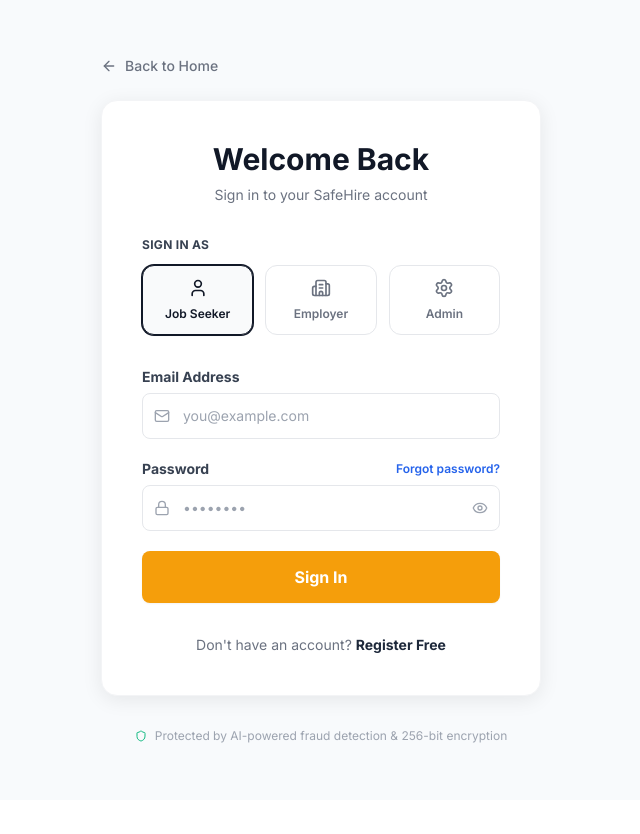
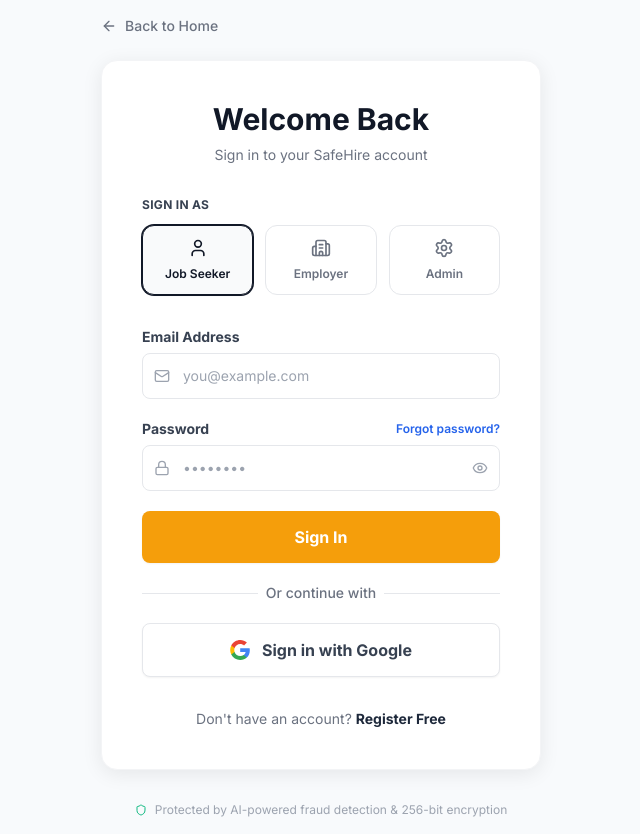
Before and after one commit to Jeganvishnu/Safehire, a React (Vite) app: page / in a window 1280 px wide. Both pictures are taken after a click on the button "Login / Register". Shown: the whole page, without its empty margins (319-959 px from the left). Before the commit the page ends 800 px from the top, so only its background shows below. Built offline with nearby package versions, Linux system fonts and the light colour scheme; no server answers; the database is empty.

Commit message:
Add sign in and sign up with Google authentication

```diff
--- a/components/LoginPage.tsx
+++ b/components/LoginPage.tsx
@@ -3,7 +3,9 @@ import { Shield, Lock, Mail, ArrowLeft, User, Loader2, AlertCircle, CheckCircle,
 import {
   signInWithEmailAndPassword,
   createUserWithEmailAndPassword,
-  updateProfile
+  updateProfile,
+  GoogleAuthProvider,
+  signInWithPopup
 } from 'firebase/auth';
 import { doc, setDoc, getDoc } from 'firebase/firestore';
 import { auth, db } from '../firebaseConfig';
@@ -115,6 +117,55 @@ const LoginPage: React.FC<LoginPageProps> = ({ onNavigate, onLoginSuccess }) =>
         setError("Email/Password authentication is not enabled for this project.");
       } else {
         setError(err.message || "An unexpected authentication error occurred.");
+      }
+    } finally {
+      setIsLoading(false);
+    }
+  };
+
+  const handleGoogleAuth = async () => {
+    setIsLoading(true);
+    setError(null);
+    try {
+      const provider = new GoogleAuthProvider();
+      const userCredential = await signInWithPopup(auth, provider);
+      const user = userCredential.user;
+
+      const userDocRef = doc(db, "users", user.uid);
+      const userDoc = await getDoc(userDocRef);
+
+      let actualRole: UserRole = activeRole;
+
+      if (userDoc.exists()) {
+        const userData = userDoc.data();
+        if (userData.isBanned) {
+          await auth.signOut();
+          throw new Error("This account has been banned due to policy violations.");
+        }
+        actualRole = userData.role as UserRole;
+      } else {
+        // Sign up with Google, save role
+        await setDoc(userDocRef, {
+          uid: user.uid,
+          email: user.email,
+          displayName: user.displayName || user.email?.split('@')[0],
+          createdAt: new Date().toISOString(),
+          role: activeRole,
+          photoURL: user.photoURL
+        });
+      }
+
+      setSuccessMessage(`${authMode === 'login' ? 'Login' : 'Signup'} successful! Redirecting...`);
+      setTimeout(() => {
+        onLoginSuccess(actualRole);
+      }, 800);
+
+    } catch (err: any) {
+      console.error("Google Auth Error:", err);
+      if (err.code === 'auth/popup-closed-by-user') {
+        setError("Google sign-in was cancelled.");
+      } else {
+        setError(err.message || "An unexpected error occurred during Google Sign-in.");
       }
     } finally {
       setIsLoading(false);
@@ -283,6 +334,32 @@ const LoginPage: React.FC<LoginPageProps> = ({ onNavigate, onLoginSuccess }) =>
           >
             {isLoading ? <Loader2 className="animate-spin h-5 w-5" /> : (authMode === 'login' ? 'Sign In' : 'Create Account')}
           </button>
+
+          {/* Social Login Separator */}
+          <div className="relative my-6">
+            <div className="absolute inset-0 flex items-center">
+              <div className="w-full border-t border-gray-200"></div>
+            </div>
+            <div className="relative flex justify-center text-sm">
+              <span className="px-2 bg-white text-gray-500 font-medium">Or continue with</span>
+            </div>
+          </div>
+
+          {/* Google Button */}
+          <button
+            type="button"
+            onClick={handleGoogleAuth}
+            disabled={isLoading}
+            className="w-full bg-white hover:bg-gray-50 border border-gray-200 text-gray-700 font-bold py-3.5 rounded-lg transition-colors shadow-sm flex items-center justify-center gap-3"
+          >
+            <svg width="20" height="20" viewBox="0 0 24 24" fill="none" xmlns="http://www.w3.org/2000/svg">
+              <path d="M23.766 12.2764C23.766 11.4607 23.6999 10.6406 23.5588 9.83807H12.24V14.4591H18.7217C18.4528 15.9494 17.5885 17.2678 16.323 18.1056V21.1039H20.19C22.4608 19.0139 23.766 15.9274 23.766 12.2764Z" fill="#4285F4" />
+              <path d="M12.2401 24.0008C15.4766 24.0008 18.2059 22.9382 20.1945 21.1039L16.3276 18.1055C15.2517 18.8375 13.8627 19.252 12.2445 19.252C9.11388 19.252 6.45946 17.1399 5.50705 14.3003H1.5166V17.3912C3.55371 21.4434 7.7029 24.0008 12.2401 24.0008Z" fill="#34A853" />
+              <path d="M5.50253 14.3003C5.00317 12.8099 5.00317 11.1961 5.50253 9.70575V6.61481H1.51649C-0.18551 10.0056 -0.18551 14.0004 1.51649 17.3912L5.50253 14.3003Z" fill="#FBBC04" />
+              <path d="M12.2401 4.74966C13.9509 4.7232 15.6044 5.36697 16.8434 6.54867L20.2695 3.12262C18.1001 1.0855 15.2208 -0.034466 12.2401 0.000808666C7.7029 0.000808666 3.55371 2.55822 1.5166 6.61481L5.50264 9.70575C6.45064 6.86173 9.10947 4.74966 12.2401 4.74966Z" fill="#EA4335" />
+            </svg>
+            {authMode === 'login' ? 'Sign in with Google' : 'Sign up with Google'}
+          </button>
         </form>
 
         {/* Toggle Mode */}
```
Lines whose indentation alone changed are shown as unchanged.
